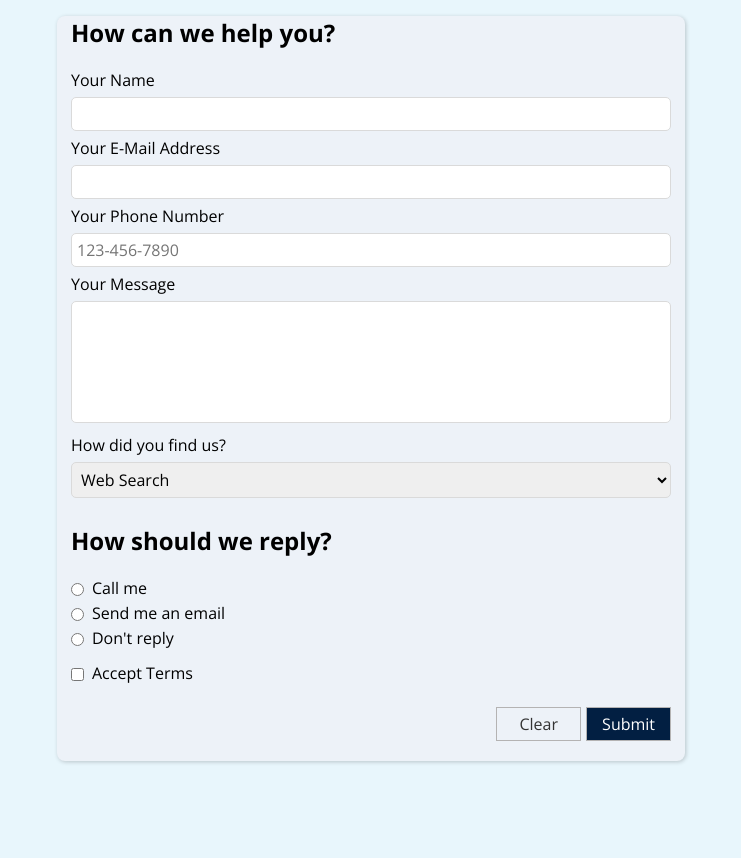
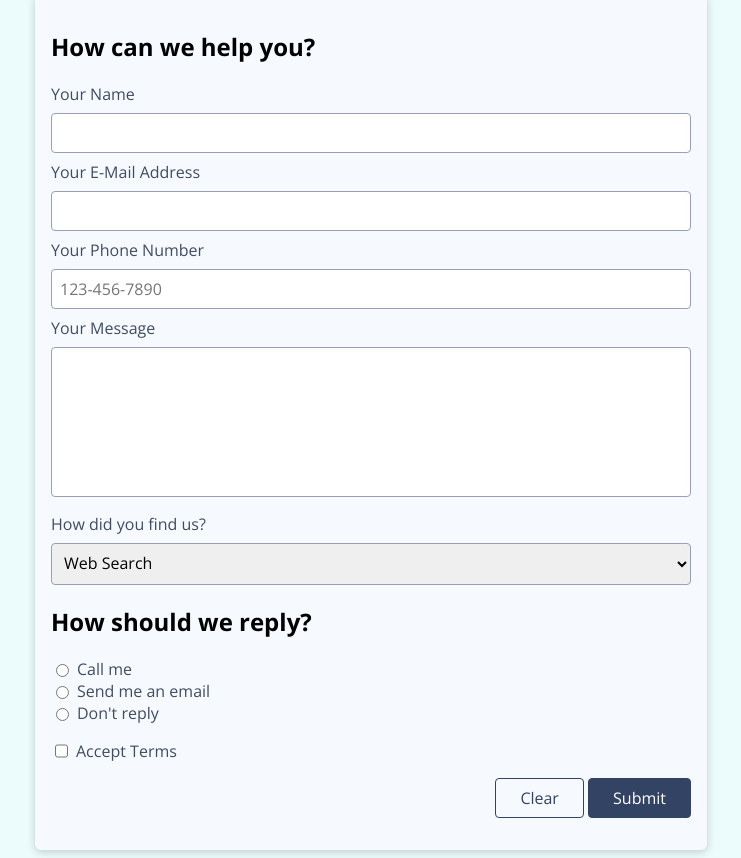
Before and after one commit to klettsome/Forms-Challenge, a plain HTML site: page index.html in a window 1280 px wide. Shown: the part 113-971 px from the top of the page, without its empty margins (269-1010 px from the left). Before the commit the page ends 882 px from the top, so only its background shows below. Drawn offline with nearby package versions, Linux system fonts and the light colour scheme.

Commit message:
updated the code to the challenge code

```diff
--- a/index.html
+++ b/index.html
@@ -8,9 +8,9 @@
     <title>Forms Challenge</title>
   </head>
   <body>
-    <head>
+    <header>
       <h1>Contact Us</h1>
-    </head>
+    </header>
     <main>
       <form action="/" method="POST">
         <section>
@@ -35,75 +35,77 @@
                 placeholder="123-456-7890"
               />
             </li>
+            <li>
+              <label for="user-message">Your Message</label>
+              <textarea
+                name="userMessage"
+                id="user-message"
+                rows="6"
+                required
+              ></textarea>
+            </li>
           </ul>
         </section>
+
         <section>
-          <label for="user-message">Your Message</label>
-          <textarea
-            name="userMessage"
-            id="user-message"
-            rows="5"
-            required
-          ></textarea>
-        </section>
-        <section>
-          <label for="user-search">How did you find us?</label>
-          <select name="userSearch" id="user-search" required>
+          <label for="channel">How did you find us?</label>
+          <select name="channel" id="channel" required>
             <option value="web">Web Search</option>
             <option value="mouth">Word of Mouth</option>
             <option value="other">Other</option>
           </select>
         </section>
-        <section class="mb">
+
+        <section>
           <h2>How should we reply?</h2>
           <ul>
             <li class="form-control-inline">
               <input
                 type="radio"
                 name="reply"
-                id="call"
-                value="call"
+                id="reply-phone"
+                value="phone"
                 required
               />
-              <label for="call">Call me</label>
+              <label for="reply-phone">Call me</label>
             </li>
             <li class="form-control-inline">
               <input
                 type="radio"
                 name="reply"
-                id="email"
+                id="reply-email"
                 value="email"
                 required
               />
-              <label for="email">Send me an email</label>
+              <label for="reply-email">Send me an email</label>
             </li>
             <li class="form-control-inline">
               <input
                 type="radio"
                 name="reply"
-                id="dont-reply"
-                value="dont-reply"
+                id="reply-none"
+                value="none"
                 required
               />
-              <label for="dont-reply">Don't reply</label>
+              <label for="reply-none">Don't reply</label>
             </li>
           </ul>
         </section>
+
         <section>
           <div class="form-control-inline">
-            <input type="checkbox" id="terms" name="terms" />
-            <label for="terms">Accept Terms</label>
+            <input
+              type="checkbox"
+              id="accept-terms"
+              name="accept-terms"
+              required
+            />
+            <label for="accept-terms">Accept Terms</label>
           </div>
         </section>
         <section class="btn-container">
-          <ul class="form-control-inline">
-            <li>
-              <button type="reset" class="btn-reset">Clear</button>
-            </li>
-            <li>
-              <button type="submit" class="btn-submit">Submit</button>
-            </li>
-          </ul>
+          <button type="reset" class="btn-empty">Clear</button>
+          <button type="submit" class="btn-filled">Submit</button>
         </section>
       </form>
     </main>
--- a/styles.css
+++ b/styles.css
@@ -1,53 +1,30 @@
 @import url('https://fonts.googleapis.com/css2?family=Open+Sans:wght@400;700&display=swap');
 
 body {
-  background-color: rgb(232, 246, 252);
+  background-color: rgb(236, 252, 253);
   font-family: 'Open Sans', sans-serif;
 }
 
-.mb {
-  margin-bottom: 10px;
+section {
+  margin-bottom: 1rem;
 }
 
 .btn-container {
-  display: flex;
-  justify-content: end;
-  padding: 20px 0;
+  text-align: right;
 }
 
 h1 {
+  margin: 2rem;
   text-align: center;
-  font-size: 3rem;
 }
 
 form {
-  margin: 0 auto;
-  padding: 0 0.9rem;
-  width: 37.5rem;
-  background-color: rgb(237, 242, 248);
-  border-radius: 8px;
-  box-shadow: 1px 1px 4px rgba(0, 0, 0, 0.2);
-}
-
-input,
-textarea,
-select {
-  width: 100%;
-  margin: 6px 0;
-  padding: 5px;
-  border-radius: 5px;
-  border: 1px solid rgb(218, 218, 218);
-  box-sizing: border-box;
-}
-
-input:focus,
-textarea:focus,
-select:focus {
-  background-color: rgb(149, 205, 229);
-}
-
-textarea {
-  resize: none;
+  margin: auto;
+  padding: 1rem;
+  width: 40rem;
+  background-color: rgb(246, 250, 255);
+  border-radius: 6px;
+  box-shadow: 0 2px 8px rgba(0, 0, 0, 0.2);
 }
 
 ul {
@@ -58,17 +35,38 @@ ul {
 
 label {
   display: block;
+  color: rgb(66, 76, 97);
+  margin: 0.5rem 0;
 }
 
-button,
 input,
 textarea,
 select {
+  display: block;
+  width: 100%;
+  padding: 0.5rem;
+  border-radius: 4px;
+  border: 1px solid rgb(152, 159, 184);
+  box-sizing: border-box;
   font: inherit;
+}
+
+input:focus,
+textarea:focus,
+select:focus {
+  background-color: rgb(217, 227, 247);
+}
+
+textarea {
+  resize: none;
 }
 
 .form-control-inline {
   display: flex;
+}
+
+.form-control-inline label {
+  margin: 0;
 }
 
 .form-control-inline input {
@@ -77,30 +75,29 @@ select {
 }
 
 button {
-  border: 1px solid rgb(180, 179, 179);
-  padding: 5px 15px;
-  width: 84.9px;
+  font: inherit;
+  border: 1px solid rgb(51, 67, 100);
+  border-radius: 4px;
+  padding: 0.5rem 1.5rem;
   transition: all 0.4s ease-in-out;
   cursor: pointer;
 }
 
-.btn-reset {
-  margin-right: 5px;
+.btn-empty {
   background-color: transparent;
-  color: rgb(51, 51, 51);
+  color: rgb(51, 67, 100);
 }
 
-.btn-submit {
-  background-color: rgb(2, 31, 66);
+.btn-filled {
+  background-color: rgb(51, 67, 100);
   color: white;
 }
 
-.btn-reset:hover {
-  background-color: rgb(2, 31, 66);
-  color: white;
+.btn-empty:hover {
+  background-color: rgb(208, 215, 230);
 }
 
-.btn-submit:hover {
-  background-color: transparent;
-  color: rgb(51, 51, 51);
+.btn-filled:hover {
+  border-color: rgb(69, 89, 129);
+  background-color: rgb(69, 89, 129);
 }
```
